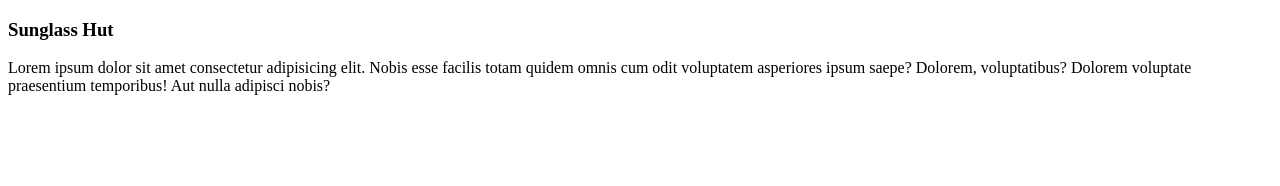
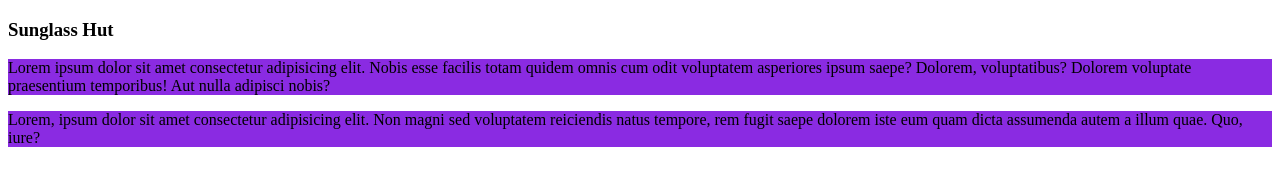
Before and after one commit to habibnr/sunglass-hut, a plain HTML site: page index.html in a window 1280 px wide. Drawn offline with Linux system fonts and the light colour scheme.

Commit message:
second sunglass

```diff
--- a/index.html
+++ b/index.html
@@ -4,11 +4,15 @@
     <meta charset="UTF-8">
     <meta name="viewport" content="width=device-width, initial-scale=1.0">
     <title>Sunglass</title>
+    <link rel="stylesheet" href="styles/styles.css">
 </head>
 <body>
     <h3>Sunglass Hut</h3>
     <p>
         Lorem ipsum dolor sit amet consectetur adipisicing elit. Nobis esse facilis totam quidem omnis cum odit voluptatem asperiores ipsum saepe? Dolorem, voluptatibus? Dolorem voluptate praesentium temporibus! Aut nulla adipisci nobis?
     </p>
+    <p>
+        Lorem, ipsum dolor sit amet consectetur adipisicing elit. Non magni sed voluptatem reiciendis natus tempore, rem fugit saepe dolorem iste eum quam dicta assumenda autem a illum quae. Quo, iure?
+    </p>
 </body>
 </html>
--- /dev/null
+++ b/styles/styles.css
@@ -0,0 +1,3 @@
+p{
+    background-color: blueviolet;
+}
```
